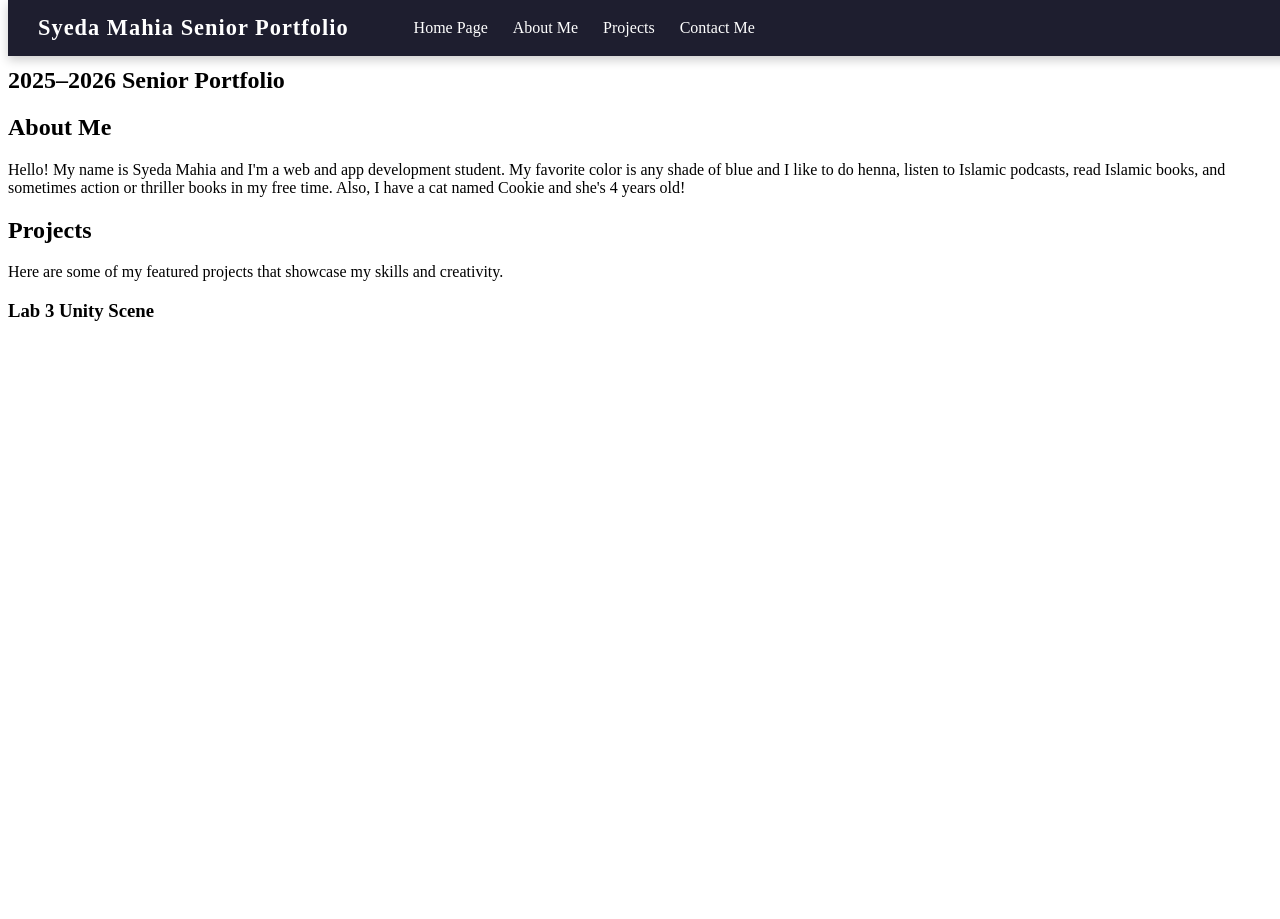
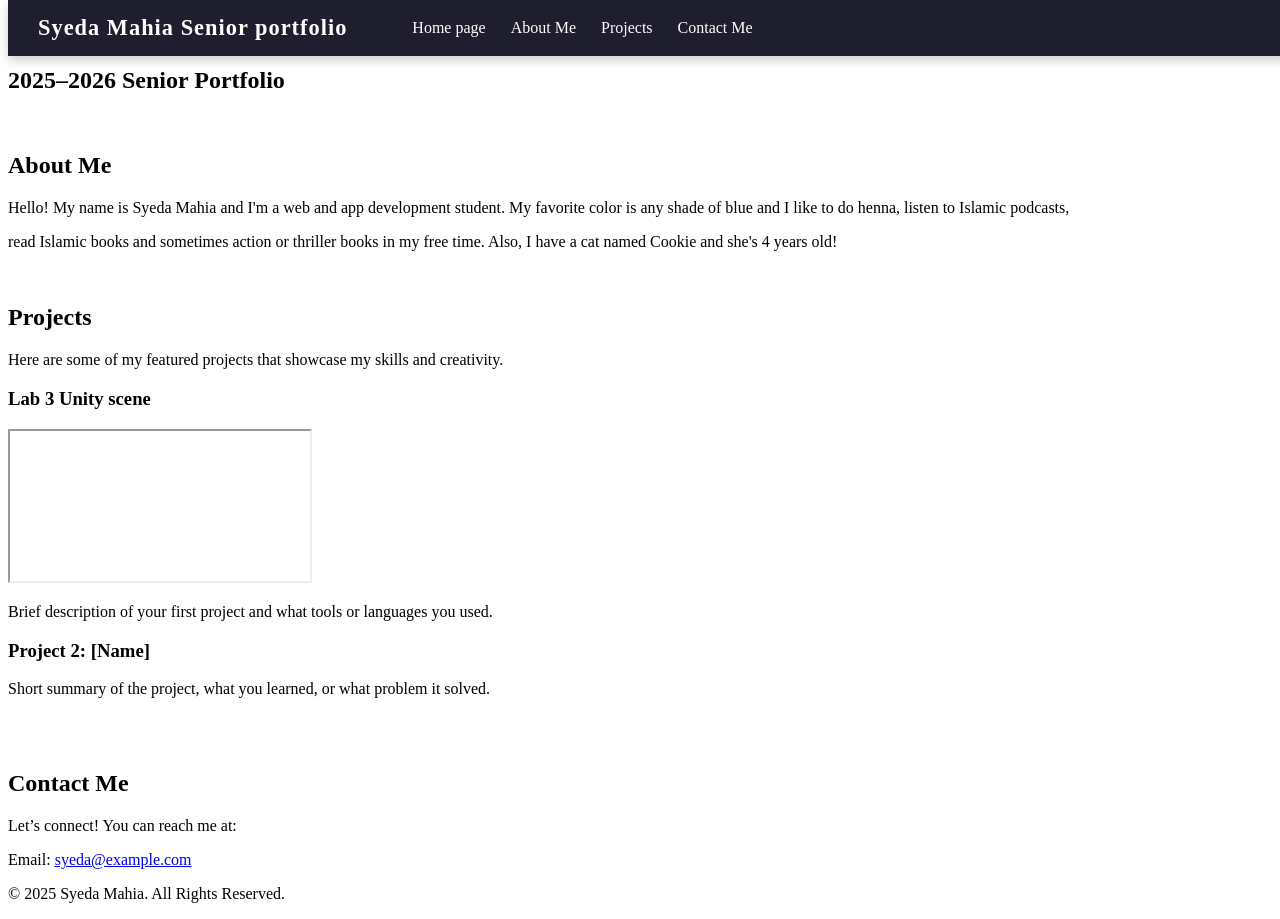
Before and after one commit to Syedaa1/Senior-Portfolio, a plain HTML site: page index.html in a window 1280 px wide. Before the commit the page ends 800 px from the top, so only its background shows below. Drawn offline with Linux system fonts and the light colour scheme.

Commit message:
Update index.html

```diff
--- a/index.html
+++ b/index.html
@@ -5,24 +5,18 @@
   <meta name="viewport" content="width=device-width, initial-scale=1.0" />
   <title>Syeda Mahia | Senior Portfolio 2025–2026</title>
   <link rel="stylesheet" href="style.css">
-
-  <!-- Add smooth scroll behavior via CSS -->
-  <style>
-    html {
-      scroll-behavior: smooth;
-    }
-  </style>
 </head>
 <body>
 
   <!-- Navigation Bar -->
   <header>
-    <div class="logo">Syeda Mahia Senior Portfolio</div>
+    <div class="logo">Syeda Mahia Senior portfolio</div>
     <nav>
       <ul>
-        <li><a href="#hero">Home Page</a></li>
+
+         <li><a href="#home">Home page</a></li>
         <li><a href="#about">About Me</a></li>
-        <li><a href="#projects">Projects</a></li>
+         <li><a href="#projects">Projects</a></li>
         <li><a href="#contact">Contact Me</a></li>
       </ul>
     </nav>
@@ -34,17 +28,59 @@
     <h2>2025–2026 Senior Portfolio</h2>
   </section>
 
-  <!-- About Me Section -->
+<br>
+  <!--About Me Section-->
   <section id="about">
     <h2>About Me</h2>
-    <p>Hello! My name is Syeda Mahia and I'm a web and app development student. My favorite color is any shade of blue and I like to do henna, listen to Islamic podcasts, read Islamic books, and sometimes action or thriller books in my free time. Also, I have a cat named Cookie and she's 4 years old!</p>
-  </section>
+    <p>Hello! My name is Syeda Mahia and I'm a web and app development student. My favorite color is any shade of blue and I like to do henna, listen to Islamic podcasts,</p>
+      <p></p>read Islamic books and sometimes action or thriller books in my free time. Also, I have a cat named Cookie and she's 4 years old! </p>
+ </section>
 
-  <!-- Projects Section -->
+<br>
+    <!-- Projects Section -->
   <section id="projects">
     <h2>Projects</h2>
-    <p>Here are some of my featured projects that showcase my skills and creativity.</p>
+
+       <p>Here are some of my featured projects that showcase my skills and creativity.</p>
 
     <div class="project-list">
       <div class="project-card">
-        <h3>Lab 3 Unity Scene</h3
+        <h3>Lab 3 Unity scene</h3>
+        <iframe> src="https://play.unity.com/en/games/82197070-66b8-4bb9-ba04-d70d36e18303/obstacle-course"></iframe>
+        <p>Brief description of your first project and what tools or languages you used.</p>
+      </div>
+
+      <div class="project-card">
+        <h3>Project 2: [Name]</h3>
+        <p>Short summary of the project, what you learned, or what problem it solved.</p>
+      </div>
+    </div>
+  </section>
+<br>
+
+<br>
+  <!-- Contact Section -->
+  <section id="contact">
+    <h2>Contact Me</h2>
+    <p>Let’s connect! You can reach me at:</p>
+    <p>Email: <a href="mailto:syeda@example.com">syeda@example.com</a></p>
+  </section>
+
+  <!-- Footer -->
+  <footer>
+    <p>&copy; 2025 Syeda Mahia. All Rights Reserved.</p>
+  </footer>
+
+  <script>
+    // Smooth scrolling for navigation
+    document.querySelectorAll('a[href^="#"]').forEach(anchor => {
+      anchor.addEventListener('click', function(e) {
+        e.preventDefault();
+        document.querySelector(this.getAttribute('href')).scrollIntoView({
+          behavior: 'smooth'
+        });
+      });
+    });
+  </script>
+</body>
+</html>
```
